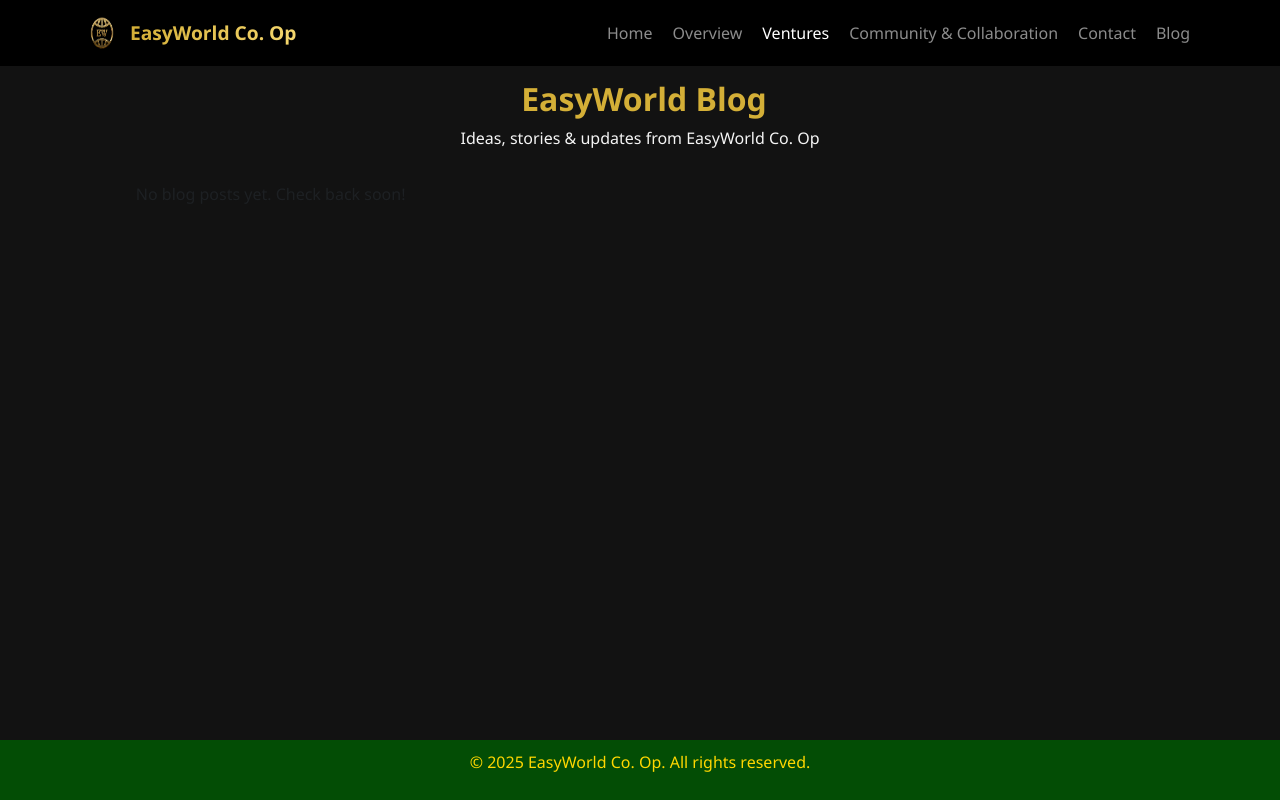
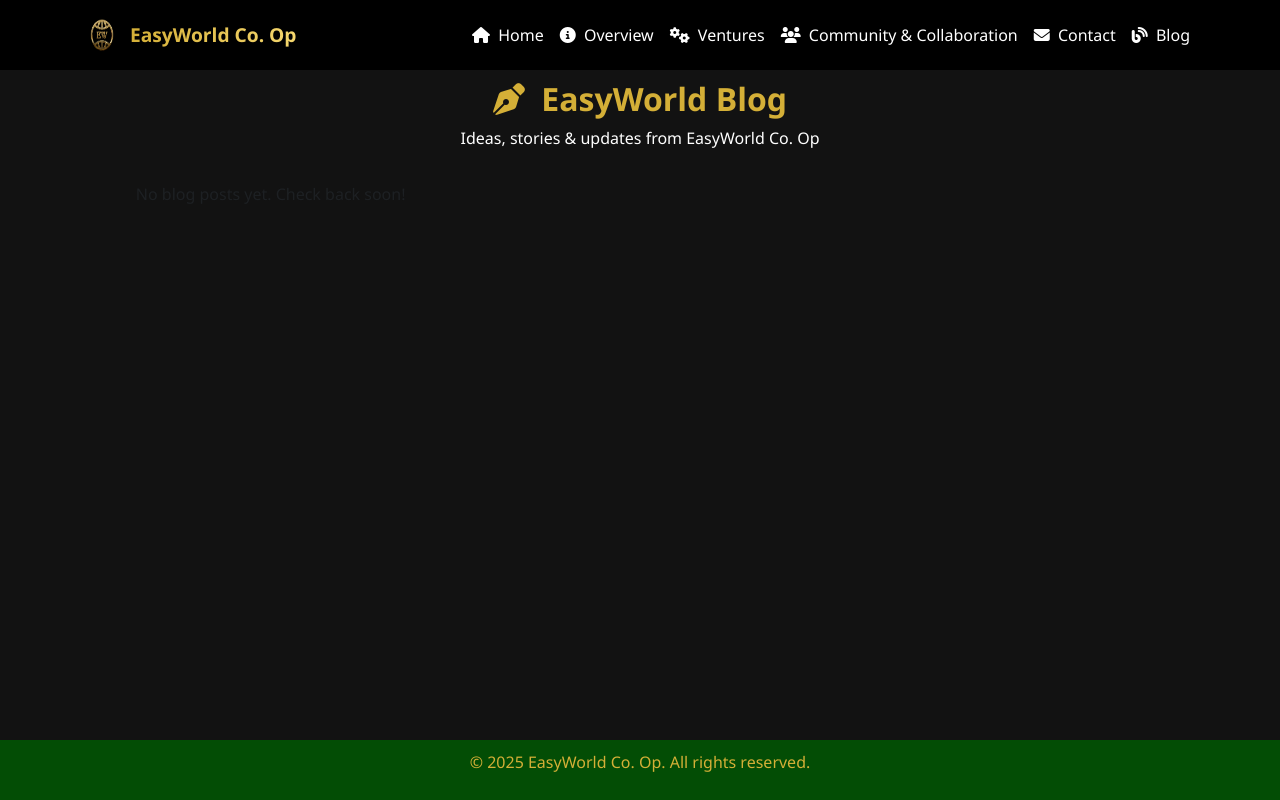
Before and after one commit to RagnarJnr/easyworld-final, a Flask app: page /blog in a window 1280 px wide. Run offline with Flask 3, Linux system fonts and the light colour scheme; data that the repository does not hold is empty; some libraries are stand-ins or nearby versions.

Commit message:
Update blog.html
Update blog page nav bar

```diff
--- a/templates/blog.html
+++ b/templates/blog.html
@@ -4,8 +4,12 @@
     <meta charset="UTF-8" />
     <meta name="viewport" content="width=device-width, initial-scale=1.0" />
     <title>EasyWorld Co. Op - Blog</title>
-    <link rel="stylesheet" href="{{ url_for('static', filename='assets/css/bootstrap.min.css') }}">
-    <link rel="stylesheet" href="{{ url_for('static', filename='fontawesome/css/all.min.css') }}">
+    <!-- Bootstrap CDN -->
+    <link href="https://cdn.jsdelivr.net/npm/bootstrap@5.3.3/dist/css/bootstrap.min.css" rel="stylesheet" integrity="..." crossorigin="anonymous">
+    <!-- Font Awesome CDN -->
+    <link rel="stylesheet" href="https://cdnjs.cloudflare.com/ajax/libs/font-awesome/6.5.0/css/all.min.css" integrity="..." crossorigin="anonymous" referrerpolicy="no-referrer" />
+    <link rel="stylesheet" href="{{ url_for('static', filename='css/styles.css') }}">
+    <link href="https://fonts.googleapis.com/css2?family=Poppins:wght@400;600&display=swap" rel="stylesheet">
     <link rel="stylesheet" href="{{ url_for('static', filename='css/blog.css') }}">
   </head>
   <body>
```
